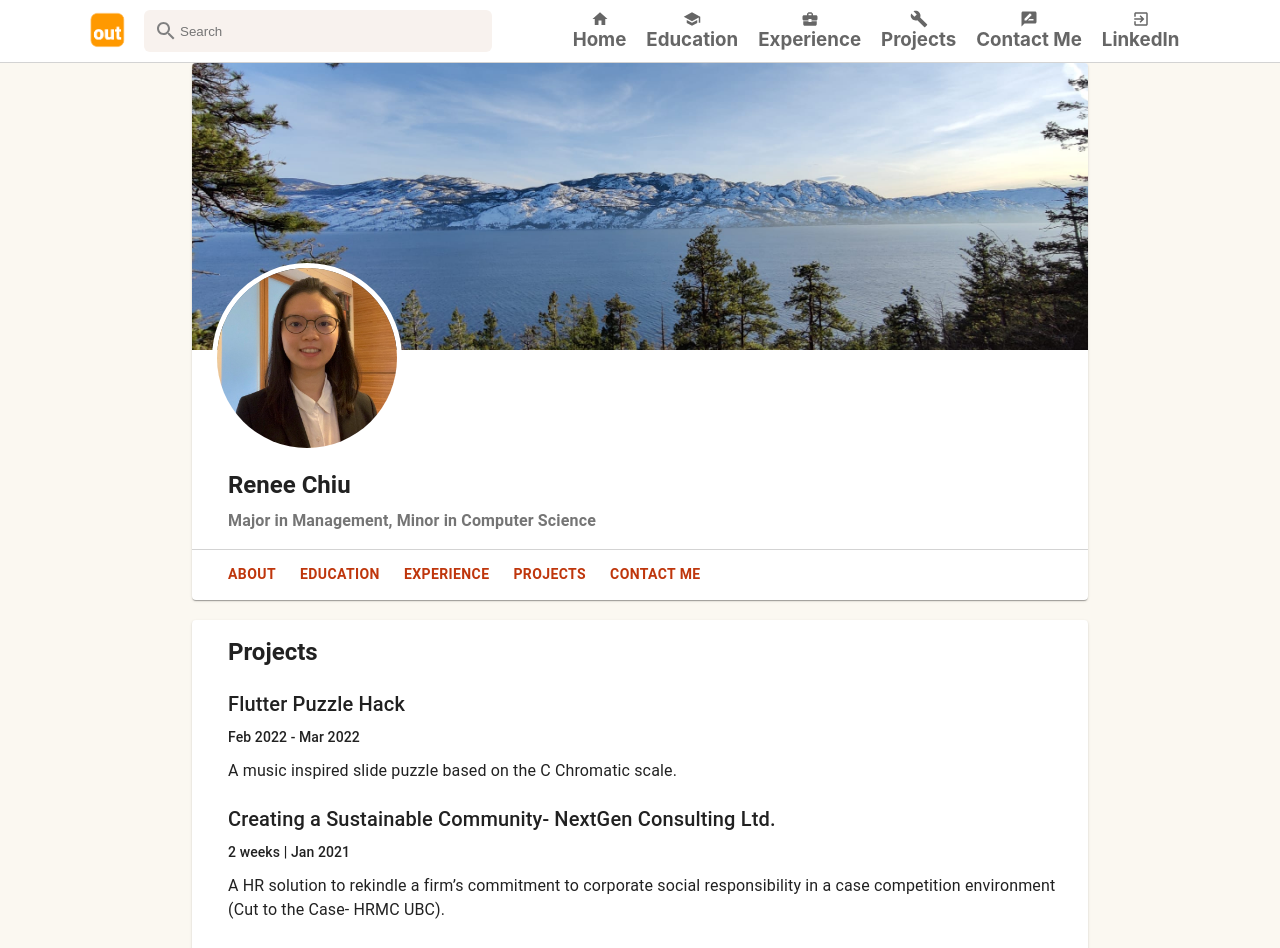
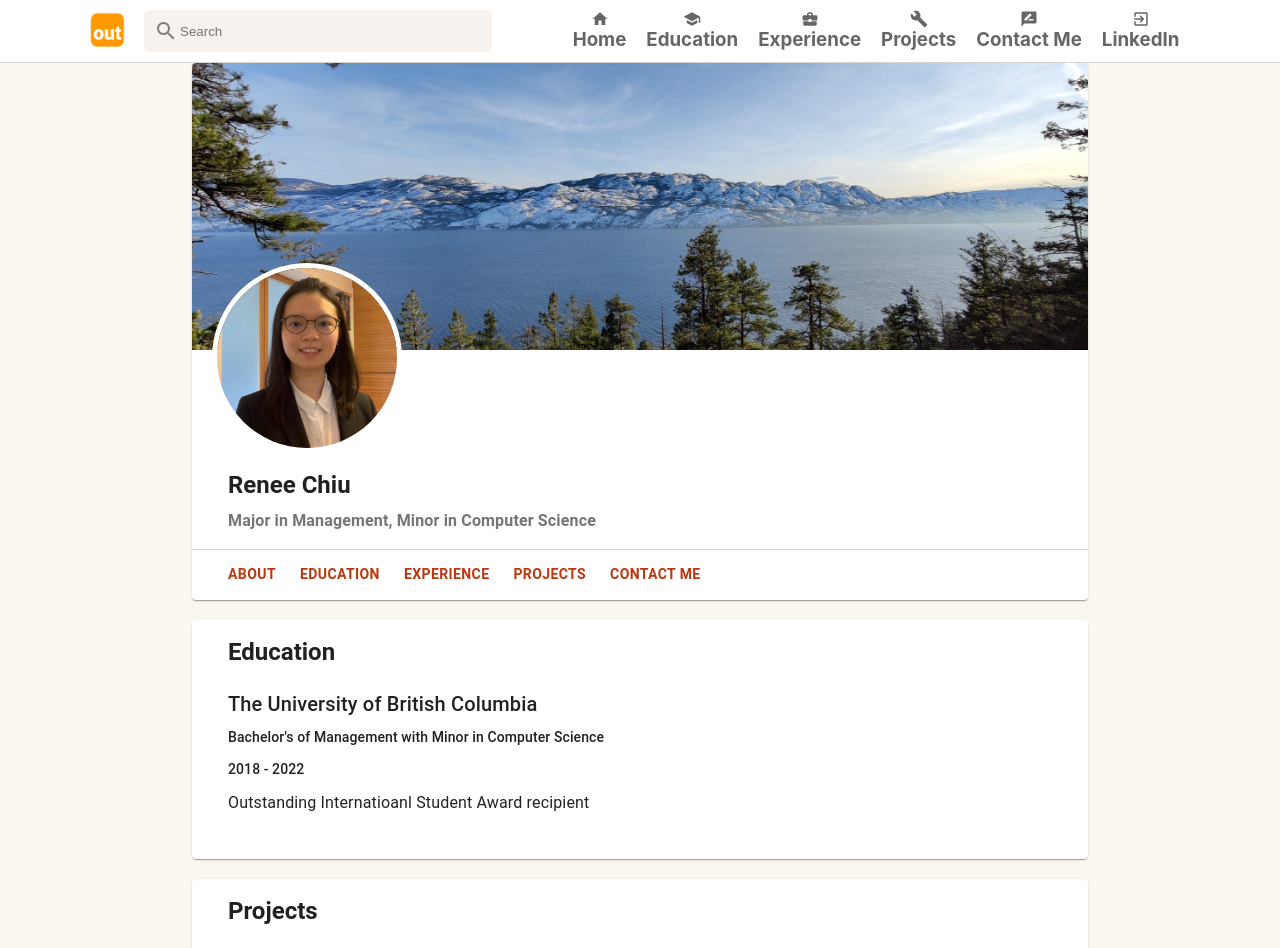
Before and after one commit to CWYRenee/CWYRenee.github.io, a React (Create React App) app: page / in a window 1280 px wide. Shown: the top 948 px of the page. Built offline with nearby package versions, Linux system fonts and the light colour scheme.

Commit message:
initial education info

```diff
--- a/src/App.js
+++ b/src/App.js
@@ -3,12 +3,14 @@ import './App.css';
 import Header from './components/Header/Header.js';
 import Profile from './components/Feed/Profile';
 import Projects from './components/Feed/Projects';
+import Education from './components/Feed/Education';
 
 function App() {
   return (
     <div className="app">
     <Header />
     <Profile />
+    <Education />
     <Projects />
     </div>
   );
--- a/src/components/Feed/Education.js
+++ b/src/components/Feed/Education.js
@@ -1,8 +1,35 @@
+import { Card, CardActionArea } from '@material-ui/core'
+import CardContent from '@material-ui/core/CardContent';
+import { Typography } from '@material-ui/core';
+
 import React from 'react'
+import "./Education.sass";
 
 function Education() {
   return (
-    <div>Education</div>
+    <Card className='education' >
+    <CardContent className="education_content" style={{marginLeft: "20px"}}>
+      <Typography gutterBottom variant="h5" component="div" style={{fontWeight: "bold", marginBottom: "20px"}}>
+      Education
+      </Typography>
+
+      <CardActionArea className='ind_edu' href='https://www.ubc.ca/' target='_blank'>
+      <Typography gutterBottom variant="h6" component="div" style={{marginTop: "20px"}}>
+      The University of British Columbia
+      </Typography>
+      <Typography variant="subtitle2" gutterBottom component="div" style={{marginBottom: "10px"}}>
+      Bachelor's of Management with Minor in Computer Science
+      </Typography>
+      <Typography variant="subtitle2" gutterBottom component="div" style={{marginBottom: "10px"}}>
+      2018 - 2022
+      </Typography>
+      <Typography variant="body1" gutterBottom style={{marginBottom: "20px"}}>
+      Outstanding Internatioanl Student Award recipient
+      </Typography>
+      </CardActionArea>
+
+    </CardContent>
+  </Card>
   )
 }
 
--- /dev/null
+++ b/src/components/Feed/Education.sass
@@ -0,0 +1,9 @@
+.education
+    width: 70%
+    margin-top: 20px
+    margin-left: auto
+    margin-right: auto
+    position: relative
+
+.ind_edu
+    border-bottom: 0.1px solid lightgrey
```
